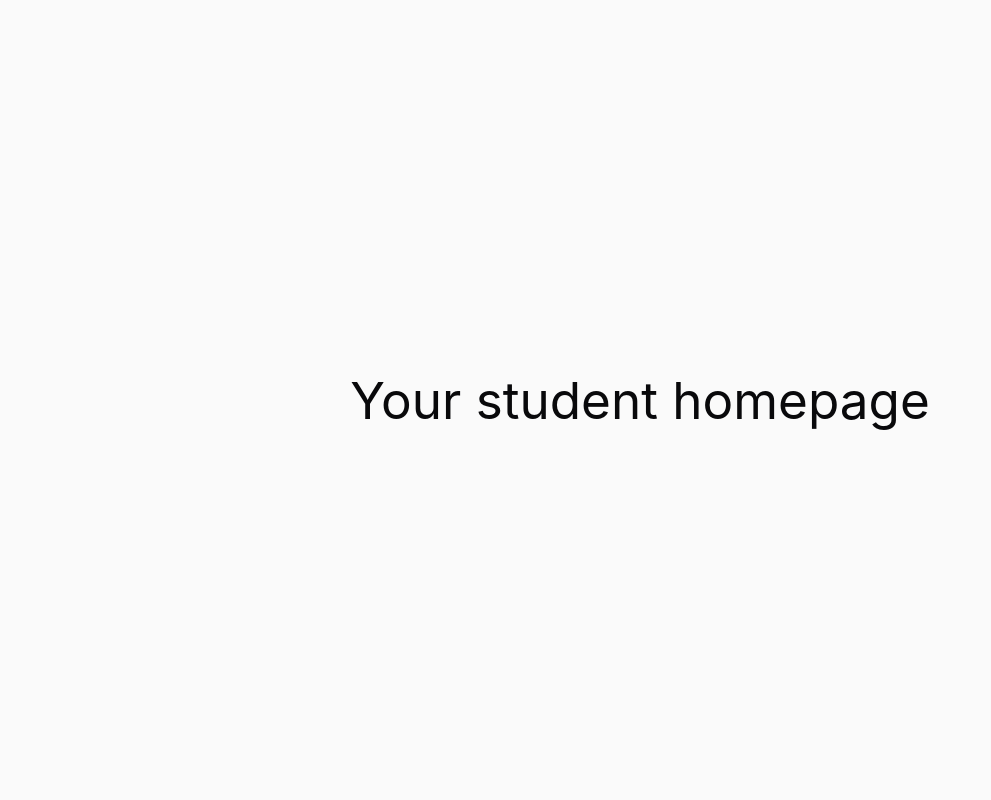
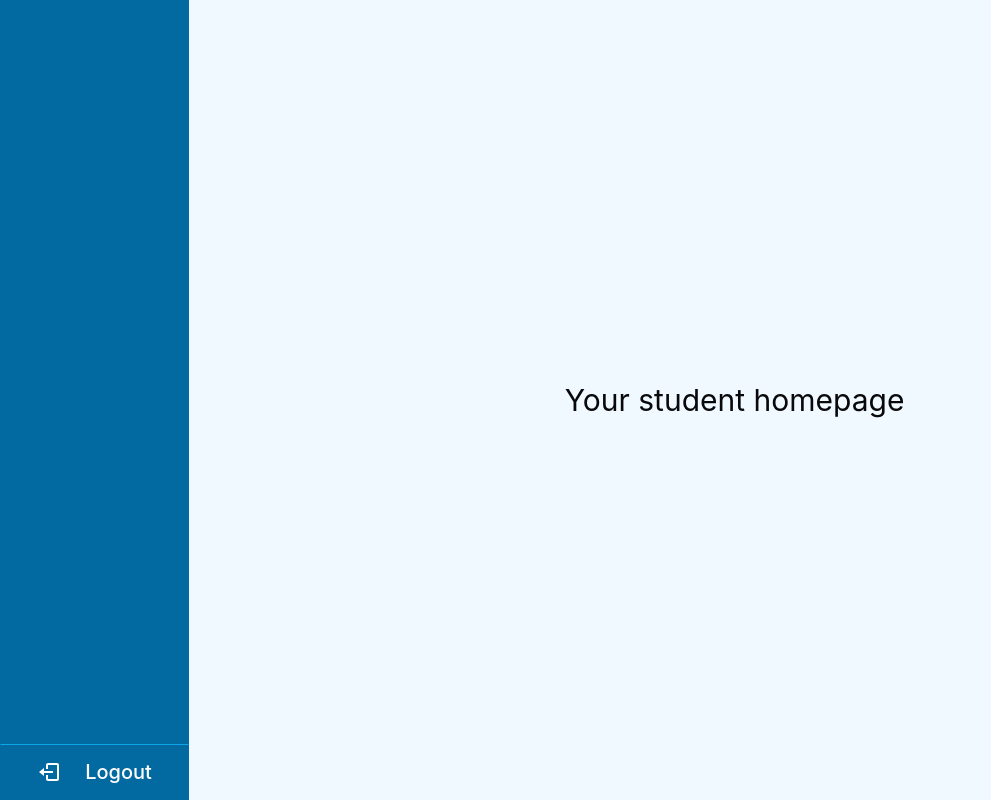
Before and after one commit to josfam/classattend, a React (Vite) app in the folder frontend/: page /student in a window 1280 px wide. Shown: the whole page, without its empty margins (0-991 px from the left). Built offline with nearby package versions, Linux system fonts and the light colour scheme; no server answers.

Commit message:
Add layouts for student, lecturer, & other

```diff
--- a/frontend/src/App.tsx
+++ b/frontend/src/App.tsx
@@ -4,32 +4,38 @@ import SignupForm from "./pages/SignUpForm";
 import LoginForm from "./pages/LoginForm";
 import HomePage from "./pages/HomePage";
 import StudentHome from "./roles/layouts/student/pages/StudentHome";
+import StudentLayout from "./roles/layouts/student/StudentLayout";
 import LecturerHome from "./roles/layouts/lecturer/pages/LecturerHome";
+import MainLayout from "./roles/layouts/MainLayout";
+import LecturerLayout from "./roles/layouts/lecturer/LecturerLayout";
 
 const App = () => {
   return (
     <>
       <Toaster richColors position="top-center" /> {/* toast messages */}
-      <div className="app-content flex h-full w-full items-center justify-center overflow-y-scroll bg-neutral-50 p-8">
+      {/* <div className="app-content flex h-full w-full items-center justify-center overflow-y-scroll bg-neutral-50 p-8"> */}
       <Router>
         <Routes>
           {/* public routes */}
+          <Route path="/" element={<MainLayout />}>
             <Route index element={<HomePage />} />
             <Route path="/signup" element={<SignupForm />} />
             <Route path="/login" element={<LoginForm />} />
+          </Route>
 
           {/* student-specific routes */}
-            <Route path="/student/*">
-              <Route index element={<StudentHome />}></Route>
+          <Route path="/student/*" element={<StudentLayout />}>
+            {/* nested routes for Outlet */}
+            <Route index element={<StudentHome />} />
           </Route>
 
           {/* lecturer-specific routes */}
-            <Route path="/lecturer/*">
+          <Route path="/lecturer/*" element={<LecturerLayout />}>
             <Route index element={<LecturerHome />}></Route>
           </Route>
         </Routes>
       </Router>
-      </div>
+      {/* </div> */}
     </>
   );
 };
--- /dev/null
+++ b/frontend/src/roles/layouts/MainLayout.tsx
@@ -0,0 +1,11 @@
+import { Outlet } from "react-router-dom";
+
+const MainLayout = () => {
+  return (
+    <main className="app-content flex h-full w-full items-center justify-center overflow-y-scroll bg-neutral-50 p-8">
+      <Outlet />
+    </main>
+  );
+};
+
+export default MainLayout;
--- /dev/null
+++ b/frontend/src/roles/layouts/base/components/SidebarBtn.tsx
@@ -0,0 +1,17 @@
+import { IconType } from "react-icons/lib";
+
+interface SideBarBtnProps {
+  text: string;
+  Icon: IconType;
+}
+
+const SideBarBtn = ({ text, Icon }: SideBarBtnProps) => {
+  return (
+    <button className="btn-pri border-t-w-3 border-t-1 flex h-14 flex-row items-center justify-center gap-6 rounded-none border-t-sky-500 bg-sky-700 text-xl">
+      <div className="h-6 w-6">{Icon && <Icon className="text-2xl" />}</div>
+      {text}
+    </button>
+  );
+};
+
+export default SideBarBtn;
--- /dev/null
+++ b/frontend/src/roles/layouts/lecturer/LecturerLayout.tsx
@@ -0,0 +1,19 @@
+/** General layout for students pages */
+
+import { Outlet } from "react-router-dom";
+import LecturerSidebar from "./components/LecturerSidebar";
+
+const LecturerLayout = () => {
+  return (
+    <div className="flex flex-row">
+      {/* Sidebar */}
+      <LecturerSidebar />
+      {/* Main content area */}
+      <main className="flex h-screen w-full flex-col items-center justify-center overflow-y-scroll px-8 bg-sky-50">
+        <Outlet /> {/* Rendering nested routes */}
+      </main>
+    </div>
+  );
+};
+
+export default LecturerLayout;
--- /dev/null
+++ b/frontend/src/roles/layouts/lecturer/components/LecturerSidebar.tsx
@@ -0,0 +1,15 @@
+import { BiLogOut } from "react-icons/bi";
+import SideBarBtn from "../../base/components/SidebarBtn";
+
+const LecturerSidebar = () => {
+  return (
+    <nav className="flex h-screen w-56 flex-col overflow-hidden bg-sky-700">
+      {/* buttons */}
+      <div id="bottom-nav" className="mt-auto">
+        <SideBarBtn text="Logout" Icon={BiLogOut} />
+      </div>
+    </nav>
+  );
+};
+
+export default LecturerSidebar;
--- a/frontend/src/roles/layouts/lecturer/pages/LecturerHome.tsx
+++ b/frontend/src/roles/layouts/lecturer/pages/LecturerHome.tsx
@@ -1,5 +1,5 @@
 const LecturerHome = () => {
-  return <h1>Your lecturer homepage</h1>;
+  return <h1 className="text-3xl">Your lecturer homepage</h1>;
 };
 
 export default LecturerHome;
--- /dev/null
+++ b/frontend/src/roles/layouts/student/StudentLayout.tsx
@@ -0,0 +1,19 @@
+/** General layout for students pages */
+
+import { Outlet } from "react-router-dom";
+import StudentSidebar from "./components/StudentSidebar";
+
+const StudentLayout = () => {
+  return (
+    <div className="flex flex-row">
+      {/* Sidebar */}
+      <StudentSidebar />
+      {/* Main content area */}
+      <main className="flex h-screen w-full flex-col items-center justify-center overflow-y-scroll bg-sky-50 px-8">
+        <Outlet /> {/* Rendering nested routes */}
+      </main>
+    </div>
+  );
+};
+
+export default StudentLayout;
--- /dev/null
+++ b/frontend/src/roles/layouts/student/components/StudentSidebar.tsx
@@ -0,0 +1,15 @@
+import { BiLogOut } from "react-icons/bi";
+import SideBarBtn from "../../base/components/SidebarBtn";
+
+const StudentSidebar = () => {
+  return (
+    <nav className="flex h-screen w-56 flex-col overflow-hidden bg-sky-700">
+      {/* buttons */}
+      <div id="bottom-nav" className="mt-auto">
+        <SideBarBtn text="Logout" Icon={BiLogOut} />
+      </div>
+    </nav>
+  );
+};
+
+export default StudentSidebar;
--- a/frontend/src/roles/layouts/student/pages/StudentHome.tsx
+++ b/frontend/src/roles/layouts/student/pages/StudentHome.tsx
@@ -1,5 +1,5 @@
 const StudentHome = () => {
-  return <h1>Your student homepage</h1>;
+  return <h1 className="text-3xl">Your student homepage</h1>;
 };
 
 export default StudentHome;
```
Lines whose indentation alone changed are shown as unchanged.
